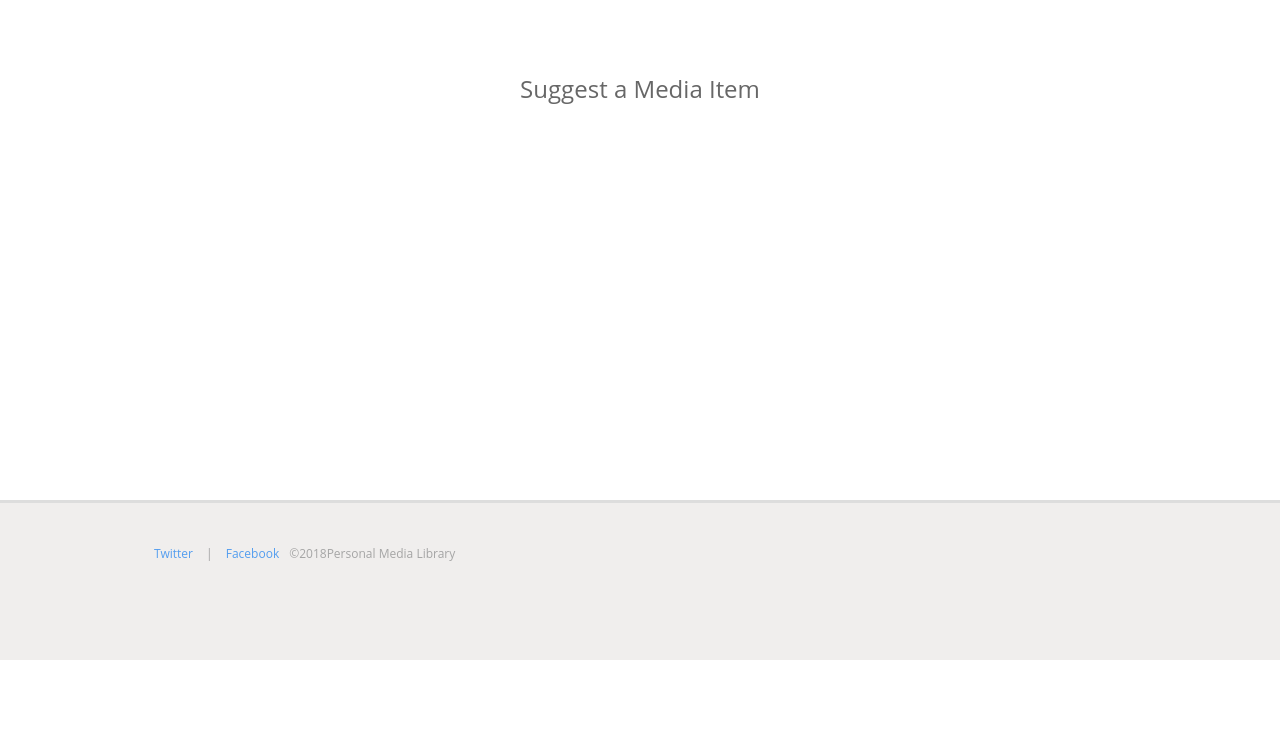
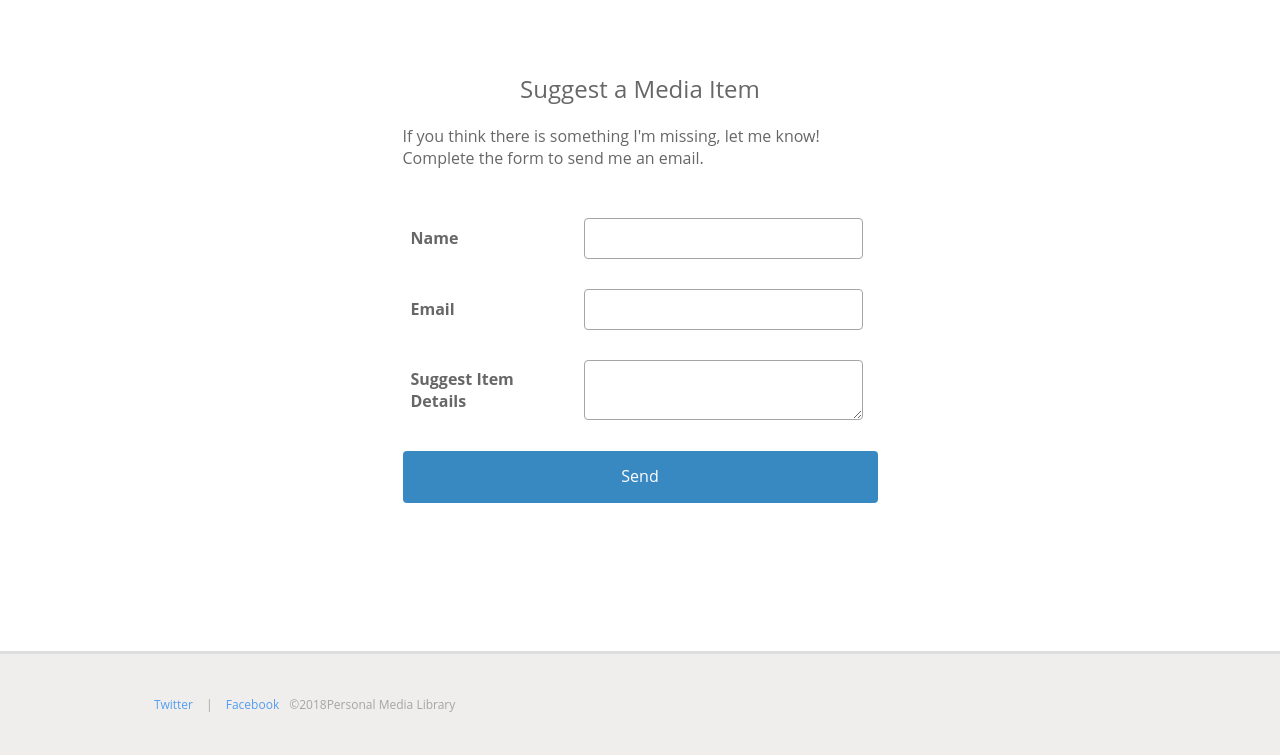
Before and after one commit to ddotx/treehouse_php, a PHP site: page /suggest.php in a window 1280 px wide. Shown: the part 140-895 px from the top of the page. Before the commit the page ends 800 px from the top, so only its background shows below. Run offline with PHP 8.4, Linux system fonts and the light colour scheme; some libraries are stand-ins or nearby versions.

Commit message:
End of Adding a Basic Form

```diff
--- a/web/suggest.php
+++ b/web/suggest.php
@@ -1,10 +1,123 @@
 <?php
+// Report simple running errors
+error_reporting(E_ERROR | E_WARNING | E_PARSE);
+// Make sure they're on screen
+ini_set('display_errors', 1);
+// HTML formatted errors
+ini_set("html_errors",1);
+
+//Import the PHPMailer class into the global namespace
+use PHPMailer\PHPMailer\PHPMailer;
+require 'vendor/PHPMailer/src/PHPmailer.php';
+require 'vendor/PHPMailer/src/Exception.php';
+require 'vendor/PHPMailer/src/SMTP.php';
+
+//Validate the data
+if ($_SERVER["REQUEST_METHOD"] == "POST"){
+    //$name = trim($_POST["name"]);
+    $name = trim(filter_input(INPUT_POST,"name",FILTER_SANITIZE_STRING));
+    //$email = trim($_POST["email"]);
+    $email = trim(filter_input(INPUT_POST,"email",FILTER_SANITIZE_EMAIL));
+    //$details = trim($_POST["details"]);
+    $details = trim(filter_input(INPUT_POST,"details",FILTER_SANITIZE_SPECIAL_CHARS));
+
+    if ($name == "" || $email == "" || $details == ""){
+        echo "Please fill in the required fields: Name, Email and Details";
+        exit;
+    }
+    if ($_POST["address"] != ""){
+        echo "Bad form input";
+        exit;
+    }
+    if (!PHPMailer::validateAddress($email)){
+        echo "Invalid Email Address";
+        exit;
+    }
+
+    $email_body="";
+    $email_body .= "Name " . $name . "\n";
+    $email_body .= "Email " . $email . "\n";
+    $email_body .= "Details " . $details . "\n";
+
+    //Send mail
+    $mail = new PHPMailer;
+    //Tell PHPMailer to use SMTP
+    $mail->isSMTP();
+    //Enable SMTP debugging
+    // 0 = off (for production use)
+    // 1 = client messages
+    // 2 = client and server messages
+    $mail->SMTPDebug = 2;
+    //Set the hostname of the mail server
+    $mail->Host = 'smtp.gmail.com';
+    // use
+    // $mail->Host = gethostbyname('smtp.gmail.com');
+    // if your network does not support SMTP over IPv6
+    //Set the SMTP port number - 587 for authenticated TLS, a.k.a. RFC4409 SMTP submission
+    $mail->Port = 587;
+    //Set the encryption system to use - ssl (deprecated) or tls
+    $mail->SMTPSecure = 'tls';
+    //Whether to use SMTP authentication
+    $mail->SMTPAuth = true;
+    //Username to use for SMTP authentication - use full email address for gmail
+    $mail->Username = "cto.getappeasy@gmail.com";
+    //Password to use for SMTP authentication
+    $mail->Password = "gmedszjkrttzuxud";
+        //It's important not to use the submitter's address as the from address as it's forgery,
+        //which will cause your messages to fail SPF checks.
+        //Use an address in your own domain as the from address, put the submitter's address in a reply-to
+    $mail->setFrom('sender@mail.com', $name);
+    $mail->addReplyTo($email, $name);
+    $mail->addAddress('domemacintosh@gmail.com', 'Dome J');
+    $mail->Subject = 'Library suggestion from ' . $name;
+    $mail->Body = $email_body;
+    if (!$mail->send()) {
+        echo "Mailer Error: " . $mail->ErrorInfo;
+        exit;
+    }
+
+    //Redirect
+    header("location:suggest.php?status=thanks");
+}
+
 $pageTitle = "Suggest a Media Item";
 $section = "suggest";
 include("inc/header.php"); ?>
 
 <div class="section page">
-    <h1>Suggest a Media Item</h1>
+    <div class="wrapper">
+        <h1>Suggest a Media Item</h1>
+
+        <?php if (isset($_GET["status"]) && $_GET["status"]=="thanks"){
+            echo "<p>Thanks for the email! I'll check out your suggestion shortly!</p>";
+        } else {?>
+
+        <p>If you think there is something I'm missing, let me know! Complete the form to send me an email.</p>
+        <form method="post" action="suggest.php">
+            <table>
+                <tr>
+                    <th><label for="name">Name</label></th>
+                    <td><input type="text" id="name" name="name" /></td>
+                </tr>
+                <tr>
+                    <th><label for="email">Email</label></th>
+                    <td><input type="text" id="email" name="email" /></td>
+                </tr>
+                <tr>
+                    <th><label for="details">Suggest Item Details</label></th>
+                    <td><textarea id="details" name="details"></textarea></td>
+                </tr>
+                <!-- Anti-robot to submit form -->
+                <tr style="display:none">
+                    <th><label for="address">Address</label></th>
+                    <td><textarea type="text" id="address" name="address"></textarea>
+                    <p>Please leave this field blank</p></td>
+                </tr>
+            </table>
+            <input type="submit" value="Send" />
+        </form>
+        <?php } ?>
+    </div>
 </div>
 
 <?php include("inc/footer.php"); ?>
--- /dev/null
+++ b/web/testredirect.php
@@ -0,0 +1,5 @@
+<?php
+
+echo "Hello World!";
+
+header("Location:thanks.php");
```
Also changed, not shown: web/process.php (added, +18 -0 lines), web/suggest_redirectnewpage.php (added, +30 -0 lines), web/thanks.php (added, +12 -0 lines).
